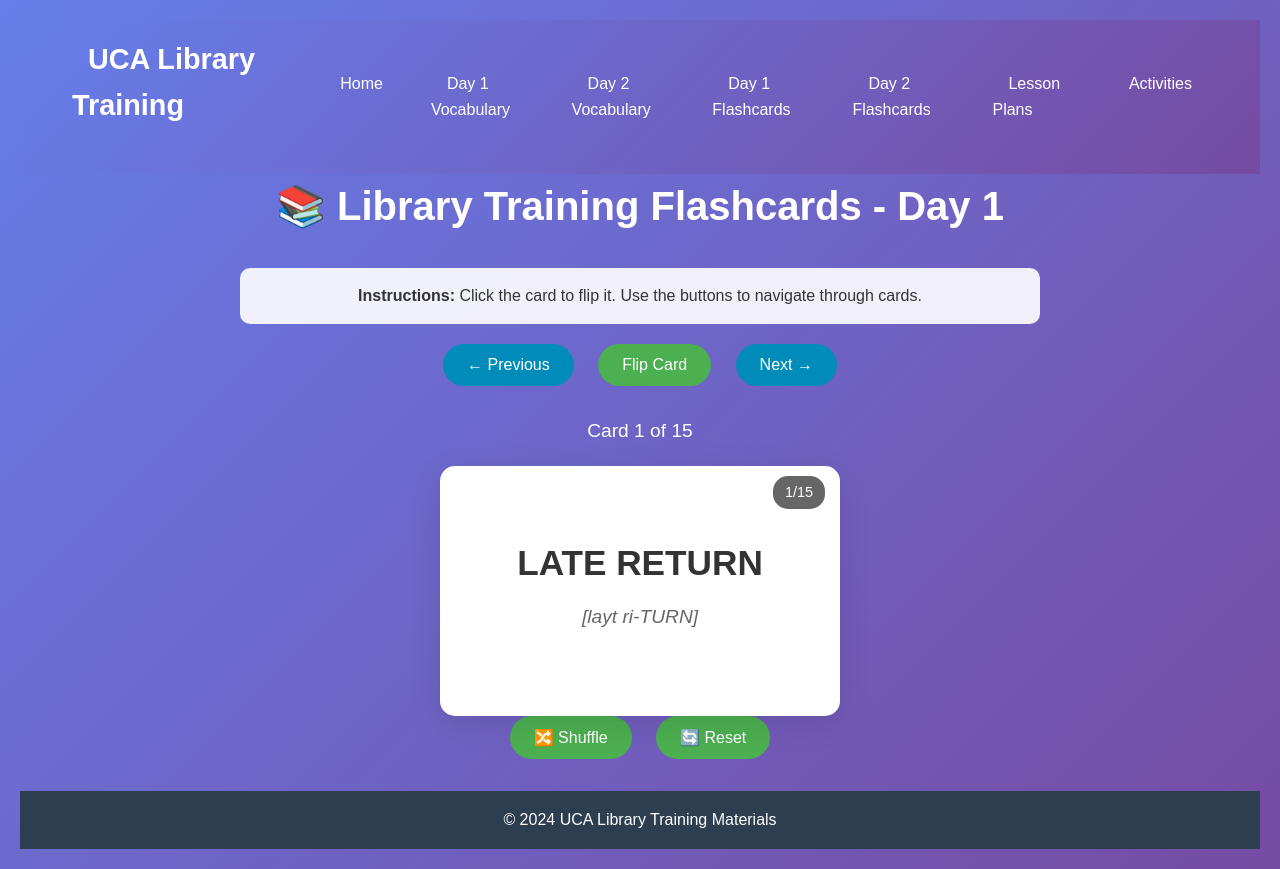
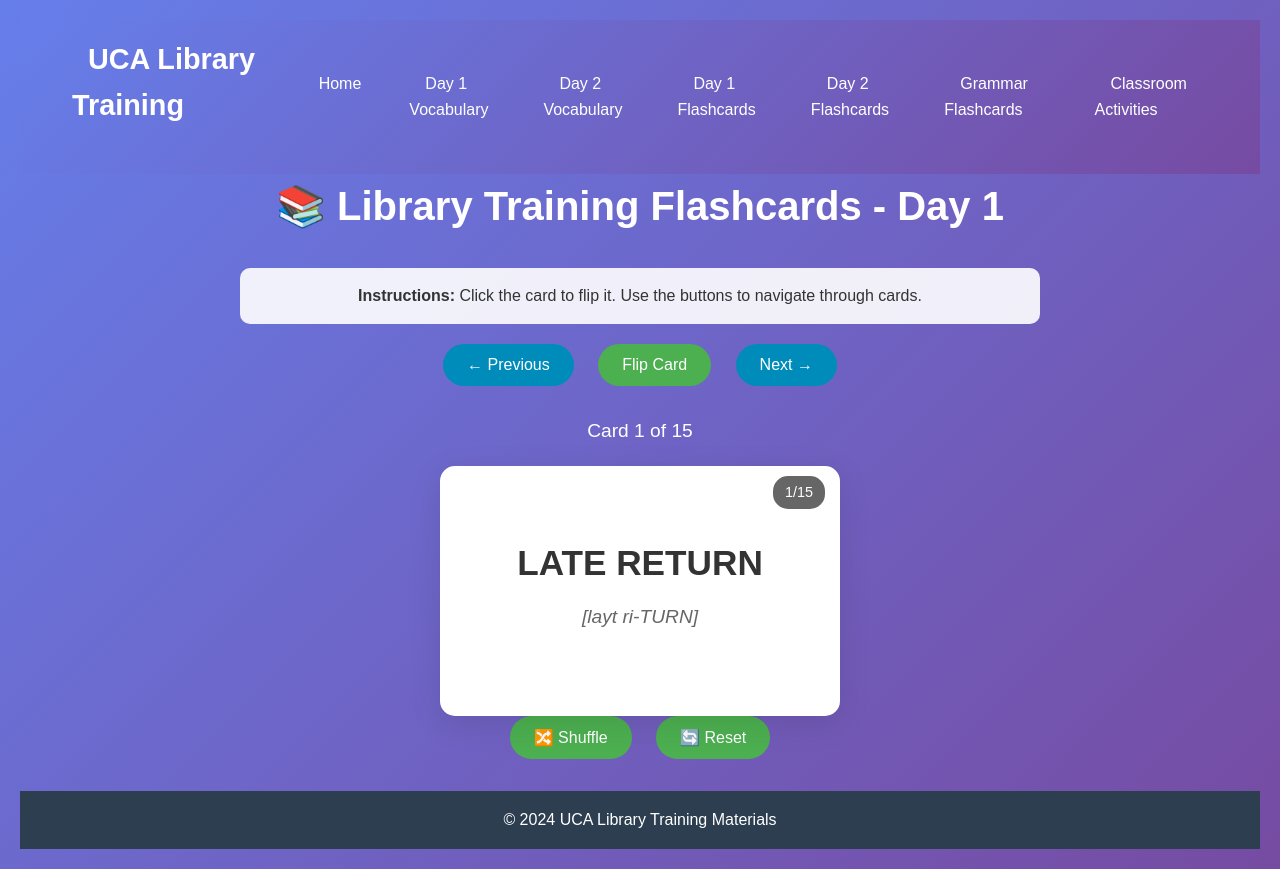
Before and after one commit to TheLanguagesCoach/library-training-materials, a plain HTML site: page day1-flashcards.html in a window 1280 px wide. Drawn offline with Linux system fonts and the light colour scheme.

Commit message:
Update day1-flashcards.html

```diff
--- a/day1-flashcards.html
+++ b/day1-flashcards.html
@@ -167,13 +167,13 @@
             <div class="nav-container">
                 <h1><a href="index.html" style="color: white; text-decoration: none;">UCA Library Training</a></h1>
                 <ul>
-                    <li><a href="index.html">Home</a></li>
-                    <li><a href="day1-vocabulary.html">Day 1 Vocabulary</a></li>
-                    <li><a href="day2-vocabulary.html">Day 2 Vocabulary</a></li>
-                    <li><a href="day1-flashcards.html" class="active">Day 1 Flashcards</a></li>
-                    <li><a href="day2-flashcards.html">Day 2 Flashcards</a></li>
-                    <li><a href="lesson-plans.html">Lesson Plans</a></li>
-                    <li><a href="activities.html">Activities</a></li>
+                   <li><a href="index.html">Home</a></li>
+    <li><a href="day1-vocabulary.html">Day 1 Vocabulary</a></li>
+    <li><a href="day2-vocabulary.html">Day 2 Vocabulary</a></li>
+    <li><a href="day1-flashcards.html">Day 1 Flashcards</a></li>
+    <li><a href="day2-flashcards.html">Day 2 Flashcards</a></li>
+    <li><a href="grammar-flashcards.html">Grammar Flashcards</a></li>
+    <li><a href="activities.html">Classroom Activities</a></li>
                 </ul>
             </div>
         </nav>
```
